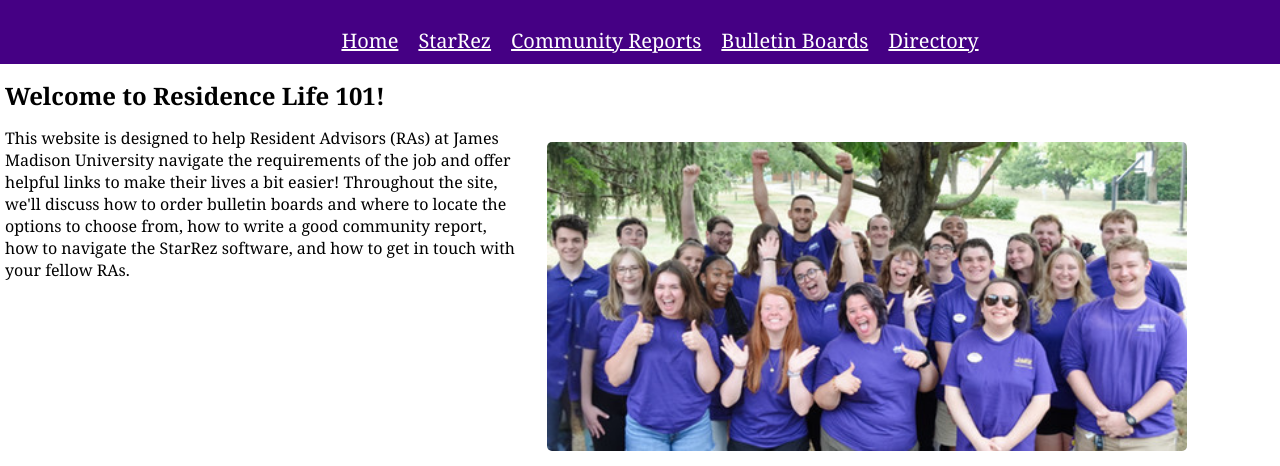
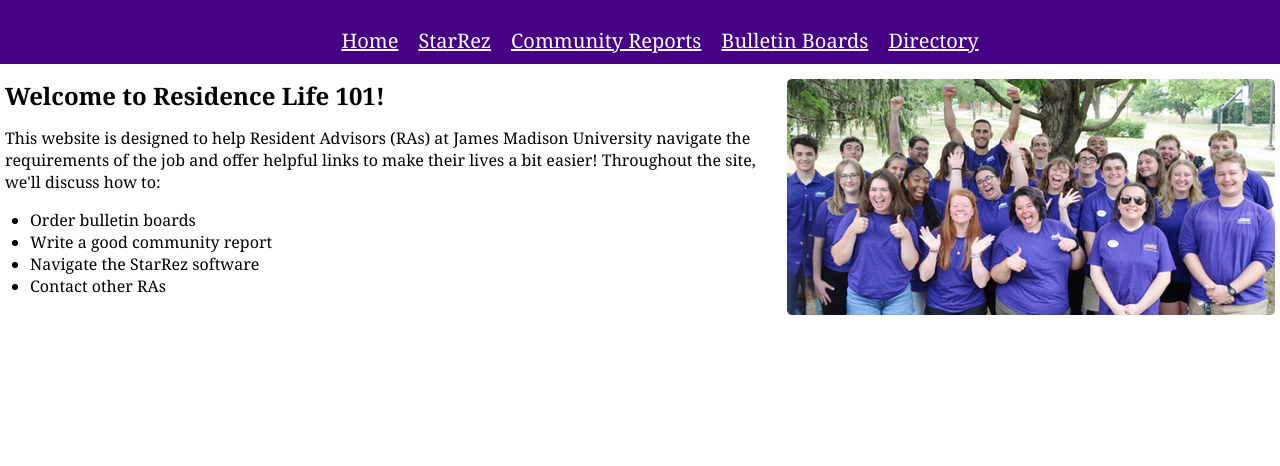
Before and after one commit to bhutchison1026/Project1, a plain HTML site: page index.html in a window 1280 px wide. Shown: the part 394-860 px from the top of the page. After the commit the page ends 800 px from the top, so only its background shows below. Drawn offline with Linux system fonts and the light colour scheme.

Commit message:
Updated homepage formatting

```diff
--- a/index.html
+++ b/index.html
@@ -27,12 +27,19 @@
         </div>
     </header>
     <main>
-        <h2>Welcome to Residence Life 101!</h2>
-        <section class="firstBlock">
-            <p>This website is designed to help Resident Advisors (RAs) at James Madison University navigate the requirements of the job and offer helpful links to make their lives a bit easier! Throughout the site, we'll discuss how to order bulletin boards and where to locate the options to choose from, how to write a good community report, how to navigate the StarRez software, and how to get in touch with your fellow RAs. </p>
+        <div class="firstBlock">
+            <section class="welcome">
+                <h2>Welcome to Residence Life 101!</h2>
+                <p>This website is designed to help Resident Advisors (RAs) at James Madison University navigate the requirements of the job and offer helpful links to make their lives a bit easier! Throughout the site, we'll discuss how to:</p>
+                <ul>
+                    <li>Order bulletin boards</li>
+                    <li>Write a good community report</li>
+                    <li>Navigate the StarRez software</li>
+                    <li>Contact other RAs</li>
+                </ul>
+            </section>
             <img src="images/hall_directors.jpg" alt="Image of JMU Residence Life employees.">
-
-        </section>
+        </div>
     </main>
     <footer>
 
```
